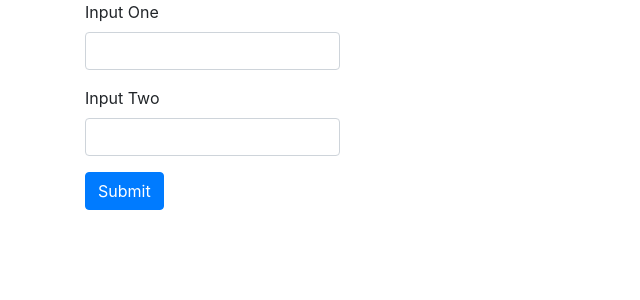
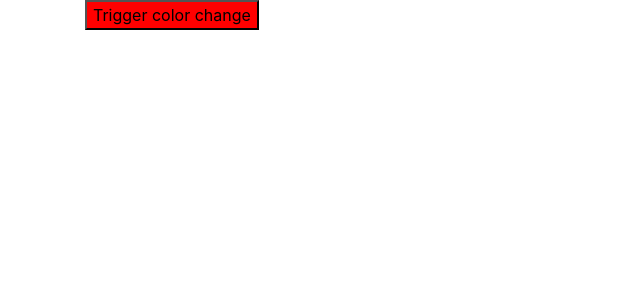
Before and after one commit to UniquelySimilar/vue-sandbox, a Vue app: page / in a window 1280 px wide. Shown: the top 300 px of the page, without its empty margins (0-640 px from the left). Built offline with nearby package versions, Linux system fonts and the light colour scheme.

Commit message:
stackoverflow multiple button states

```diff
--- a/src/App.vue
+++ b/src/App.vue
@@ -1,15 +1,15 @@
 <template>
   <div id="app" class="container">
-    <set-focus />
+    <multiple-button-states />
   </div>
 </template>
 
 <script>
-  import SetFocus from '@/components/stackoverflow/misc/SetFocus'
+  import MultipleButtonStates from '@/components/stackoverflow/misc/MultipleButtonStates'
   export default {
     name: 'App',
     components: {
-      SetFocus
+      MultipleButtonStates
     },
     data() {
       return {
--- /dev/null
+++ b/src/components/stackoverflow/misc/MultipleButtonStates.vue
@@ -0,0 +1,64 @@
+<template>
+  <div class="multiple-button-states">
+    <button type="button" :class="buttonClass" @click="changeButtonState">Trigger color change</button>
+  </div>
+</template>
+
+<script>
+  export default {
+    data() {
+      return {
+        buttonState: 1
+      }
+    },
+    computed: {
+      buttonClass() {
+        let returnClass = ''
+        switch(this.buttonState) {
+          case 2:
+            returnClass = 'green';
+            break;
+          case 3:
+            returnClass = 'blue';
+            break;
+          case 4:
+            returnClass = 'yellow';
+            break;
+          default:  // 1
+            returnClass = 'red';
+        }
+
+        return returnClass;
+      }
+    },
+    methods: {
+      changeButtonState() {
+        if (this.buttonState === 4) {
+          this.buttonState = 1;
+        }
+        else {
+          this.buttonState++;
+        }
+      }
+    }
+
+  }
+</script>
+
+<style scoped>
+  .red {
+    background-color: red;
+  }
+
+  .green {
+    background-color: green;
+  }
+
+  .blue {
+    background-color: blue;
+  }
+
+  .yellow {
+    background-color: yellow;
+  }
+</style>
```
